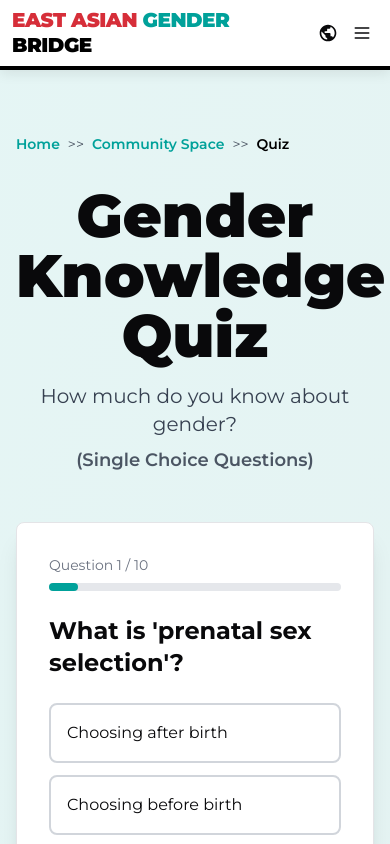
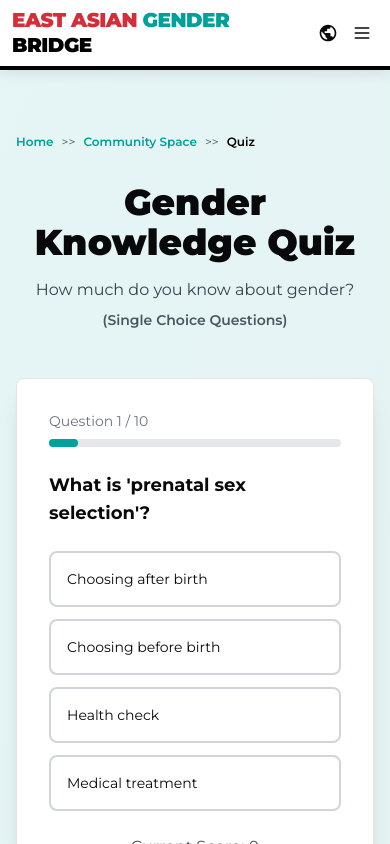
Before and after one commit to Username-19999/gender-bridge-asia, a Next.js app: page /community-space/quiz in a window 390 px wide. Shown: the top 844 px of the page. Built offline with nearby package versions, Linux system fonts and the light colour scheme.

Commit message:
feat: optimize mobile font sizes for quiz page

```diff
--- a/src/app/community-space/quiz/page.tsx
+++ b/src/app/community-space/quiz/page.tsx
@@ -951,7 +951,7 @@ export default function QuizGame() {
     <div className="min-h-screen bg-gradient-to-br from-[#00a19a]/10 to-[#008c85]/10">
       <Navigation />
       <div className="max-w-4xl mx-auto px-4 sm:px-6 lg:px-8 py-16">
-        <div className="text-sm text-gray-600 mb-8">
+        <div className="text-xs sm:text-sm text-gray-600 mb-8">
           <Link href="/" className="text-[#00a19a] font-semibold hover:underline">
             {language === "en" ? "Home" : "首页"}
           </Link>
@@ -967,9 +967,9 @@ export default function QuizGame() {
 
         <AnimatedSection>
           <div className="text-center mb-12">
-            <h1 className="text-6xl font-black mb-4">{t("Gender Knowledge Quiz", "性别知识测验")}</h1>
-            <p className="text-xl text-gray-700 mb-2">{t("How much do you know about gender?", "你对性别了解多少？")}</p>
-            <p className="text-lg text-gray-600 font-semibold">{t("(Single Choice Questions)", "（单选题）")}</p>
+            <h1 className="text-4xl sm:text-6xl font-black mb-4">{t("Gender Knowledge Quiz", "性别知识测验")}</h1>
+            <p className="text-base sm:text-xl text-gray-700 mb-2">{t("How much do you know about gender?", "你对性别了解多少？")}</p>
+            <p className="text-sm sm:text-lg text-gray-600 font-semibold">{t("(Single Choice Questions)", "（单选题）")}</p>
           </div>
 
           {!quizCompleted ? (
@@ -983,7 +983,7 @@ export default function QuizGame() {
                 </div>
               </div>
 
-              <h3 className="text-2xl font-bold mb-6">{gameQuestions[currentQuestion].question[lang]}</h3>
+              <h3 className="text-lg sm:text-2xl font-bold mb-6">{gameQuestions[currentQuestion].question[lang]}</h3>
 
               <div className="space-y-3 mb-6">
                 {gameQuestions[currentQuestion].options[lang].map((option: string, index: number) => (
@@ -991,7 +991,7 @@ export default function QuizGame() {
                     key={index}
                     onClick={() => !showFeedback && handleAnswer(index)}
                     disabled={showFeedback}
-                    className={`w-full p-4 text-left rounded-lg border-2 transition-all ${
+                    className={`w-full p-4 text-sm sm:text-base text-left rounded-lg border-2 transition-all ${
                       showFeedback
                         ? index === gameQuestions[currentQuestion].correct
                           ? "border-green-500 bg-green-50"
@@ -1008,10 +1008,10 @@ export default function QuizGame() {
 
               {showFeedback && (
                 <div className={`p-4 rounded-lg mb-6 ${selectedAnswer === gameQuestions[currentQuestion].correct ? "bg-green-50 border-2 border-green-500" : "bg-red-50 border-2 border-red-500"}`}>
-                  <p className="font-bold mb-2">
+                  <p className="text-sm sm:text-base font-bold mb-2">
                     {selectedAnswer === gameQuestions[currentQuestion].correct ? "✅ " + t("Correct!", "正确！") : "❌ " + t("Incorrect", "答错了")}
                   </p>
-                  <p className="text-gray-700">{gameQuestions[currentQuestion].explanation[lang]}</p>
+                  <p className="text-sm sm:text-base text-gray-700">{gameQuestions[currentQuestion].explanation[lang]}</p>
                 </div>
               )}
 
```
